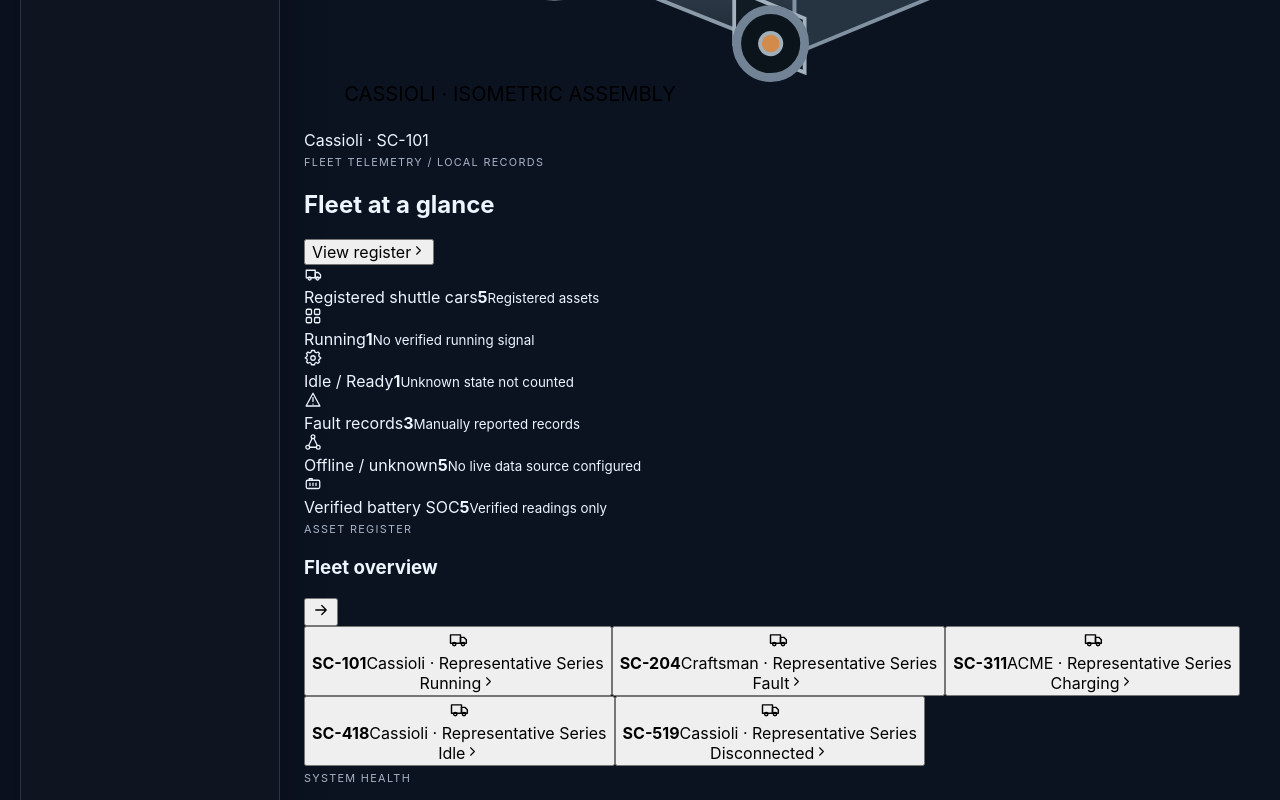
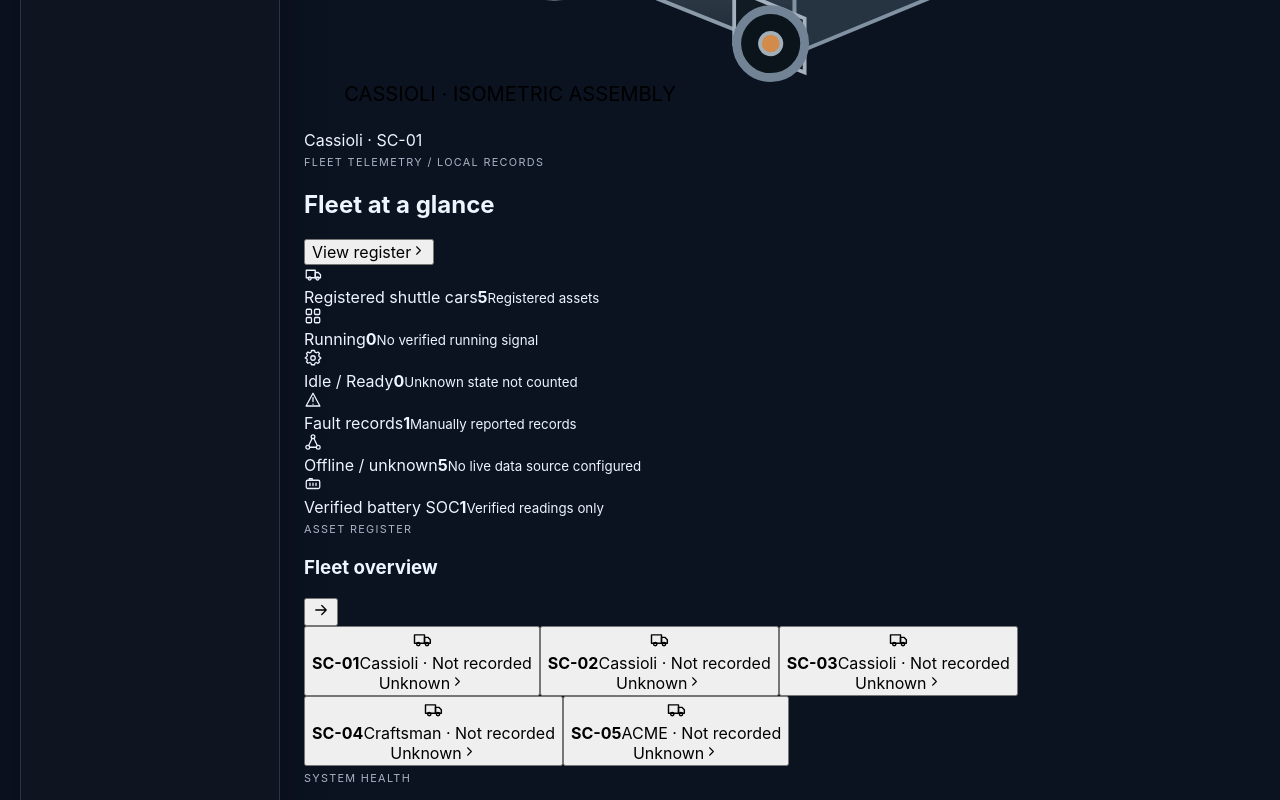
Before and after one commit to som3a83/shuttle-car-automation, a React (Vite) app: page / in a window 1280 px wide. Shown: the part 900-1700 px from the top of the page. Built offline with nearby package versions, Linux system fonts and the light colour scheme.

Commit message:
fix(data): replace fabricated shuttle details with reported fleet facts

```diff
--- a/src/data/mockData.ts
+++ b/src/data/mockData.ts
@@ -1,4 +1,5 @@
-// Demonstration seed records only. No values below are verified plant telemetry or vendor specifications.
+// Fleet seed data uses only facts supplied for this project.
+// Unknown identity, specifications and telemetry are deliberately left unverified.
 import type {
   Battery,
   CommunicationEndpoint,
@@ -12,27 +13,9 @@ import type {
 } from '../types';
 
 export const users: User[] = [
-  {
-    id: 'user-1',
-    name: 'Amina Rahman',
-    role: 'Super Admin',
-    email: 'admin@shuttleops.local',
-    isAuthenticated: false
-  },
-  {
-    id: 'user-2',
-    name: 'Omar Haddad',
-    role: 'Maintenance Engineer',
-    email: 'maintenance@shuttleops.local',
-    isAuthenticated: false
-  },
-  {
-    id: 'user-3',
-    name: 'Sara Malik',
-    role: 'Technician',
-    email: 'tech@shuttleops.local',
-    isAuthenticated: false
-  }
+  { id: 'user-1', name: 'System Administrator', role: 'Super Admin', email: 'admin@local.preview', isAuthenticated: false },
+  { id: 'user-2', name: 'Maintenance Engineer', role: 'Maintenance Engineer', email: 'maintenance@local.preview', isAuthenticated: false },
+  { id: 'user-3', name: 'Technician', role: 'Technician', email: 'technician@local.preview', isAuthenticated: false }
 ];
 
 export const rolePermissions: Record<Role, string[]> = {
@@ -45,338 +28,138 @@ export const rolePermissions: Record<Role, string[]> = {
   Viewer: ['dashboard', 'fleet']
 };
 
+const unknownAssetFields = {
+  model: 'Not recorded',
+  serialNumber: 'Not recorded',
+  hardwareVersion: 'Not recorded',
+  firmwareVersion: 'Not recorded',
+  warehouseZone: 'Not recorded',
+  status: 'Unknown' as const,
+  connectivity: 'UNKNOWN' as const,
+  installedBattery: 'Not recorded',
+  operatingHours: 0,
+  operatingCycles: 0,
+  assignedOperator: 'Not assigned',
+  lastCommunication: 'Not connected'
+};
+
 export const initialShuttles: Shuttle[] = [
   {
-    id: 'SC-101',
-    manufacturer: 'Cassioli',
-    model: 'Representative Series',
-    serialNumber: 'C-101-RT-2026',
-    hardwareVersion: 'HV2.1',
-    firmwareVersion: 'FW-4.8.2',
-    warehouseZone: 'North Transfer Bay',
-    status: 'Running',
-    connectivity: 'SIMULATION',
-    installedBattery: 'BAT-101',
-    operatingHours: 4210,
-    operatingCycles: 5632,
-    faultHistory: ['Wheel slip event', 'Sensor calibration check'],
-    maintenanceHistory: ['Quarterly inspection completed'],
-    assignedOperator: 'Nabil Hassan',
-    lastCommunication: '2026-11-16T08:14:00Z',
-    notes: 'Representative industrial shuttle unit for review.'
+    id: 'SC-01', manufacturer: 'Cassioli', ...unknownAssetFields,
+    faultHistory: [], maintenanceHistory: [],
+    notes: 'Local application ID. Manufacturer serial, model and telemetry have not yet been verified.'
   },
   {
-    id: 'SC-204',
-    manufacturer: 'Craftsman',
-    model: 'Representative Series',
-    serialNumber: 'CFT-204-RT-2026',
-    hardwareVersion: 'HV1.7',
-    firmwareVersion: 'FW-3.6.1',
-    warehouseZone: 'South Pallet Lane',
-    status: 'Fault',
-    connectivity: 'SIMULATION',
-    installedBattery: 'BAT-204',
-    operatingHours: 3850,
-    operatingCycles: 4912,
-    faultHistory: ['Wooden pallet recognition issue', 'False alarm during loading cycle'],
-    maintenanceHistory: ['Brake wear inspection booked'],
-    assignedOperator: 'Mohammed Ali',
-    lastCommunication: '2026-11-15T19:20:00Z',
-    notes: 'Reported pallet handling and sensor interruptions; needs technical verification.'
+    id: 'SC-02', manufacturer: 'Cassioli', ...unknownAssetFields,
+    faultHistory: [], maintenanceHistory: [],
+    notes: 'Local application ID. Manufacturer serial, model and telemetry have not yet been verified.'
   },
   {
-    id: 'SC-311',
-    manufacturer: 'ACME',
-    model: 'Representative Series',
-    serialNumber: 'AC-311-RT-2026',
-    hardwareVersion: 'HV3.0',
-    firmwareVersion: 'FW-5.0.1',
-    warehouseZone: 'Battery Charging Zone',
-    status: 'Charging',
-    connectivity: 'SIMULATION',
-    installedBattery: 'BAT-311',
-    operatingHours: 2980,
-    operatingCycles: 3850,
-    faultHistory: ['Charging current variance'],
-    maintenanceHistory: ['Battery inspection completed'],
-    assignedOperator: 'Jamal Moubarak',
-    lastCommunication: '2026-11-16T07:55:00Z',
-    notes: 'Tablet-linked control station is in service for the ACME unit.'
+    id: 'SC-03', manufacturer: 'Cassioli', ...unknownAssetFields,
+    faultHistory: [], maintenanceHistory: [],
+    notes: 'Local application ID. Manufacturer serial, model and telemetry have not yet been verified.'
   },
   {
-    id: 'SC-418',
-    manufacturer: 'Cassioli',
-    model: 'Representative Series',
-    serialNumber: 'C-418-RT-2026',
-    hardwareVersion: 'HV2.2',
-    firmwareVersion: 'FW-4.9.0',
-    warehouseZone: 'Inspection Line',
-    status: 'Idle',
-    connectivity: 'OFFLINE',
-    installedBattery: 'BAT-418',
-    operatingHours: 2760,
-    operatingCycles: 3240,
-    faultHistory: ['No active faults'],
-    maintenanceHistory: ['Routine maintenance acknowledged'],
-    assignedOperator: 'Leila Hassan',
-    lastCommunication: '2026-11-14T12:10:00Z',
-    notes: 'Communication interruption recorded; local diagnostics pending.'
+    id: 'SC-04', manufacturer: 'Craftsman', ...unknownAssetFields,
+    faultHistory: ['Reported pallet recognition, battery drain and stopping anomalies'],
+    maintenanceHistory: [],
+    notes: 'Reported observations require technical inspection. No root cause or machine telemetry has been confirmed.'
   },
   {
-    id: 'SC-519',
-    manufacturer: 'Cassioli',
-    model: 'Representative Series',
-    serialNumber: 'C-519-RT-2026',
-    hardwareVersion: 'HV2.3',
-    firmwareVersion: 'FW-4.7.9',
-    warehouseZone: 'Maintenance Bay',
-    status: 'Disconnected',
-    connectivity: 'UNKNOWN',
-    installedBattery: 'BAT-519',
-    operatingHours: 5300,
-    operatingCycles: 6215,
-    faultHistory: ['Connection lost during transfer'],
-    maintenanceHistory: ['Motor test scheduled'],
-    assignedOperator: 'Hassan Khatib',
-    lastCommunication: '2026-11-13T09:45:00Z',
-    notes: 'Remote control device and telemetry link are not verified.'
+    id: 'SC-05', manufacturer: 'ACME', ...unknownAssetFields,
+    faultHistory: ['Battery HMI reportedly displayed 0% after repair'],
+    maintenanceHistory: [],
+    notes: 'ACME battery was reported at 0% on the HMI after repair. Verify the physical display and battery interface.'
   }
 ];
 
 export const initialBatteries: Battery[] = [
   {
-    id: 'BAT-101',
-    manufacturer: 'Representative (unverified)',
-    model: 'Illustrative 48V pack — unverified',
-    chemistry: 'Illustrative lithium-ion — unverified',
-    nominalVoltage: '48V',
-    capacity: '220Ah',
-    soc: 81,
-    soh: 94,
-    temperature: 29,
-    voltage: 49.6,
-    current: 18,
-    cycles: 820,
-    installationDate: '2025-09-12',
-    lastMaintenance: '2026-11-02',
-    assignment: 'SC-101',
-    notes: 'Illustrative sample values only. No live battery telemetry is connected.',
-    status: 'Installed',
-    connectionMode: 'SIMULATION'
-  },
-  {
-    id: 'BAT-204',
-    manufacturer: 'BatteryWorks',
-    model: 'Lithium 48V Prime',
-    chemistry: 'Illustrative lithium-ion — unverified',
-    nominalVoltage: '48V',
-    capacity: '220Ah',
-    soc: 52,
-    soh: 86,
-    temperature: 37,
-    voltage: 45.4,
-    current: 24,
-    cycles: 980,
-    installationDate: '2024-11-22',
-    lastMaintenance: '2026-10-29',
-    assignment: 'SC-204',
-    notes: 'Thermal rise observed; investigation required before extended operation.',
+    id: 'BAT-ACME-01',
+    manufacturer: 'ACME',
+    model: 'Not recorded',
+    chemistry: 'Not verified',
+    nominalVoltage: 'Not recorded',
+    capacity: 'Not recorded',
+    soc: 0,
+    soh: null,
+    temperature: null,
+    voltage: null,
+    current: null,
+    cycles: null,
+    installationDate: 'Not recorded',
+    lastMaintenance: 'After repair — date not recorded',
+    assignment: 'SC-05',
+    notes: 'Reported HMI display was 0% after repair. This is a manually reported observation, not a connected telemetry reading.',
     status: 'Fault',
-    connectionMode: 'SIMULATION'
-  },
-  {
-    id: 'BAT-311',
-    manufacturer: 'Representative (unverified)',
-    model: 'Illustrative 48V pack — unverified',
-    chemistry: 'Illustrative lithium-ion — unverified',
-    nominalVoltage: '48V',
-    capacity: '180Ah',
-    soc: 76,
-    soh: 91,
-    temperature: 30,
-    voltage: 48.9,
-    current: 15,
-    cycles: 720,
-    installationDate: '2025-06-14',
-    lastMaintenance: '2026-11-03',
-    assignment: 'SC-311',
-    notes: 'Illustrative sample values only. Charging state is not verified from hardware.',
-    status: 'Charging',
-    connectionMode: 'SIMULATION'
-  },
-  {
-    id: 'BAT-418',
-    manufacturer: 'BatteryWorks',
-    model: 'Lithium 48V Prime',
-    chemistry: 'Illustrative lithium-ion — unverified',
-    nominalVoltage: '48V',
-    capacity: '220Ah',
-    soc: 65,
-    soh: 92,
-    temperature: 27,
-    voltage: 49.1,
-    current: 8,
-    cycles: 610,
-    installationDate: '2025-02-18',
-    lastMaintenance: '2026-09-17',
-    assignment: 'SC-418',
-    notes: 'Standby reserve unit; current values are nominal.',
-    status: 'Available',
-    connectionMode: 'OFFLINE'
-  },
-  {
-    id: 'BAT-519',
-    manufacturer: 'BatteryWorks',
-    model: 'Lithium 48V Prime',
-    chemistry: 'Illustrative lithium-ion — unverified',
-    nominalVoltage: '48V',
-    capacity: '220Ah',
-    soc: 44,
-    soh: 78,
-    temperature: 31,
-    voltage: 44.7,
-    current: 11,
-    cycles: 1140,
-    installationDate: '2024-05-09',
-    lastMaintenance: '2026-08-15',
-    assignment: 'SC-519',
-    notes: 'Maintenance investigation pending for capacity retention.',
-    status: 'Maintenance',
     connectionMode: 'UNKNOWN'
   }
 ];
 
 export const initialFaults: Fault[] = [
   {
-    id: 'FLT-1001',
-    shuttleId: 'SC-204',
-    title: 'Wooden pallet recognition anomaly',
-    severity: 'Major',
+    id: 'FLT-CRAFTSMAN-01',
+    shuttleId: 'SC-04',
+    title: 'Multiple operating anomalies reported',
+    severity: 'Moderate',
     status: 'Open',
-    timestamp: '2026-11-15T18:40:00Z',
-    description: 'The route planner misclassified wooden pallet edges and triggered repeated stop warnings.',
-    probableCauses: ['Sensor interference', 'Dirty vision field', 'Pallet edge variation'],
-    diagnosticProcedure: 'Inspect camera alignment and verify pallet edge detection in low-light conditions.',
+    timestamp: 'Not recorded',
+    description: 'Reported observations: wooden pallet recognition issue, rapid battery drain, harsh pallet handling, false alarms, wheel slip on ice, sensor cut-out and sudden stop. Symptoms are not yet independently verified.',
+    probableCauses: ['Not established — inspection required'],
+    diagnosticProcedure: 'Inspect event logs, sensors, wheel condition and battery behavior under a controlled and approved test procedure.',
     correctiveAction: '',
-    assignedTechnician: 'A. Haddad'
-  },
-  {
-    id: 'FLT-1002',
-    shuttleId: 'SC-204',
-    title: 'Battery drain during load cycle',
-    severity: 'Critical',
-    status: 'Investigating',
-    timestamp: '2026-11-15T16:02:00Z',
-    description: 'Battery output dropped faster than expected during a loaded transfer.',
-    probableCauses: ['Thermal stress', 'Depth-of-discharge variance', 'Cell imbalance'],
-    diagnosticProcedure: 'Review current draw trend and compare against battery health trend before resuming service.',
-    correctiveAction: 'Battery pack inspection and thermal scan prior to restart.',
-    assignedTechnician: 'J. Karam'
-  },
-  {
-    id: 'FLT-1003',
-    shuttleId: 'SC-519',
-    title: 'Communication drop on remote control channel',
-    severity: 'Major',
-    status: 'Open',
-    timestamp: '2026-11-13T09:45:00Z',
-    description: 'The shuttle lost telemetry feed and reported a channel interruption.',
-    probableCauses: ['Link instability', 'Antenna issue', 'Network saturation'],
-    diagnosticProcedure: 'Check channel health and remote control handheld connectivity logs.',
-    correctiveAction: '',
-    assignedTechnician: 'R. Nassar'
+    assignedTechnician: 'Not assigned'
   }
 ];
 
-export const initialMaintenance: MaintenanceJob[] = [
-  {
-    id: 'MNT-2001',
-    shuttleId: 'SC-204',
-    title: 'Sensor alignment verification',
-    type: 'Corrective',
-    status: 'In Progress',
-    scheduledDate: '2026-11-17',
-    technician: 'A. Haddad',
-    notes: 'Check camera mount and image field for pallet recognition.'
-  },
-  {
-    id: 'MNT-2002',
-    shuttleId: 'SC-311',
-    title: 'Battery maintenance cycle',
-    type: 'Preventive',
-    status: 'Scheduled',
-    scheduledDate: '2026-11-19',
-    technician: 'S. Malik',
-    notes: 'Inspect thermal performance and charge balance.'
-  },
-  {
-    id: 'MNT-2003',
-    shuttleId: 'SC-519',
-    title: 'Motor and drive inspection',
-    type: 'Preventive',
-    status: 'Overdue',
-    scheduledDate: '2026-11-10',
-    technician: 'Y. Mansour',
-    notes: 'Electrical diagnostics and wheel-slip check due.'
-  }
-];
+export const initialMaintenance: MaintenanceJob[] = [];
 
-export const initialNotifications: NotificationItem[] = [
-  {
-    id: 'N-1',
-    title: 'Battery warning',
-    detail: 'BAT-204 shows elevated temperature during operation.',
-    severity: 'warning',
-    time: '8 minutes ago'
-  },
-  {
-    id: 'N-2',
-    title: 'Maintenance reminder',
-    detail: 'SC-519 requires motor inspection before next dispatch.',
-    severity: 'error',
-    time: '20 minutes ago'
-  },
-  {
-    id: 'N-3',
-    title: 'Communication interruption',
-    detail: 'SC-418 is offline and requires review.',
-    severity: 'info',
-    time: '55 minutes ago'
-  }
-];
+export const initialNotifications: NotificationItem[] = [];
 
 export const initialConnections: CommunicationEndpoint[] = [
   {
-    name: 'Fleet PLC Network',
+    name: 'Shuttle PLC interface',
     protocol: 'Modbus TCP',
     mode: 'UNKNOWN',
-    notes: 'Placeholder endpoint only. No verified PLC connection or live data source is configured.'
+    notes: 'Not configured. Manufacturer register map, address, network and authorization are required.'
   },
   {
-    name: 'Plant MQTT Bus',
-    protocol: 'MQTT',
-    mode: 'SIMULATION',
-    notes: 'Simulation placeholder for interface testing; not connected to a plant broker.'
+    name: 'Industrial controller interface',
+    protocol: 'OPC UA',
+    mode: 'UNKNOWN',
+    notes: 'Not configured. No endpoint or security certificate has been supplied.'
   },
   {
-    name: 'Battery Gateway',
+    name: 'Telemetry message bus',
+    protocol: 'MQTT',
+    mode: 'UNKNOWN',
+    notes: 'Not configured. No broker, topic map or credentials are available.'
+  },
+  {
+    name: 'Manufacturer / gateway API',
     protocol: 'REST API',
-    mode: 'OFFLINE',
-    notes: 'Placeholder only. No battery gateway endpoint is configured.'
+    mode: 'UNKNOWN',
+    notes: 'Not configured. No supported vendor endpoint or documentation is available.'
   },
   {
     name: 'Tablet bridge',
     protocol: 'WebSocket',
     mode: 'UNKNOWN',
-    notes: 'Placeholder only. No tablet bridge connection is configured.'
+    notes: 'Not configured. ACME tablet interface details are not yet verified.'
+  },
+  {
+    name: 'Local service interface',
+    protocol: 'BLE',
+    mode: 'UNKNOWN',
+    notes: 'Not configured. No approved service adapter or pairing procedure is available.'
   }
 ];
 
 export const initialReports: ReportSummary[] = [
-  { title: 'Fleet status', value: '95%', detail: 'Stable performance over 24 hours' },
-  { title: 'Battery health', value: '89%', detail: 'Average SOH across installed packs' },
-  { title: 'Active faults', value: '3', detail: '2 open and 1 under investigation' },
-  { title: 'Maintenance backlog', value: '4', detail: 'Including overdue checks' }
+  { title: 'Registered shuttle cars', value: '5', detail: 'Three Cassioli, one Craftsman and one ACME — as reported.' },
+  { title: 'Verified live telemetry', value: '0', detail: 'No PLC or manufacturer gateway is connected.' },
+  { title: 'Open field reports', value: '1', detail: 'Manual report only; root cause not confirmed.' },
+  { title: 'Verified battery readings', value: '0', detail: 'One ACME HMI reading has been reported and needs verification.' }
 ];
 
 export const defaultSettings = {
```
